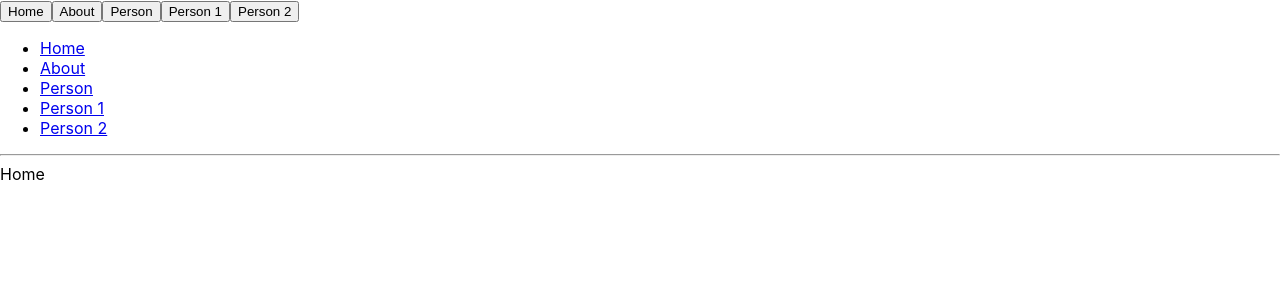
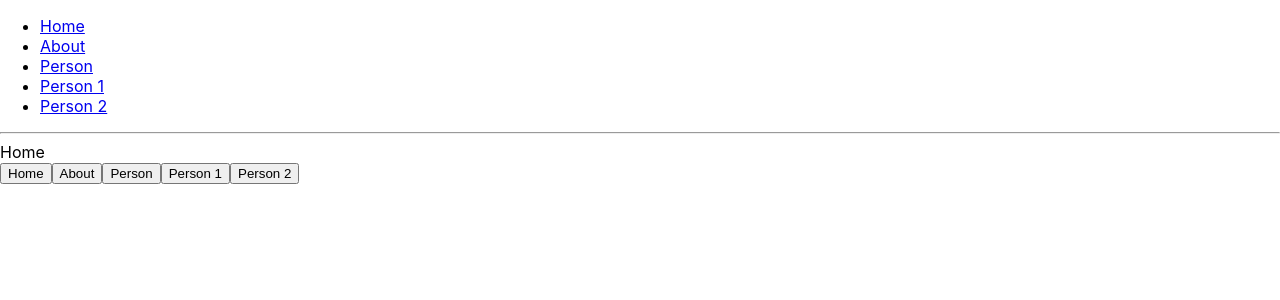
Before and after one commit to ajeetshah/react-hashrouter, a React (Create React App) app: page / in a window 1280 px wide. Shown: the top 300 px of the page. Built offline with nearby package versions, Linux system fonts and the light colour scheme.

Commit message:
history push

```diff
--- a/src/components/home.tsx
+++ b/src/components/home.tsx
@@ -1,9 +1,17 @@
 import React from 'react'
+import { useHistory } from 'react-router-dom'
 
 function Home() {
+  const history = useHistory()
+  console.debug(history)
   return (
     <>
       <div>Home</div>
+      <button onClick={() => history.push('/')}>Home</button>
+      <button onClick={() => history.push('/about')}>About</button>
+      <button onClick={() => history.push('/person')}>Person</button>
+      <button onClick={() => history.push('/person?id=1')}>Person 1</button>
+      <button onClick={() => history.push('/person?id=2')}>Person 2</button>
     </>
   )
 }
--- a/src/routes/routes.tsx
+++ b/src/routes/routes.tsx
@@ -1,21 +1,14 @@
 import React from 'react'
-import { HashRouter, Switch, Route, Link, useHistory } from 'react-router-dom'
+import { HashRouter, Switch, Route, Link } from 'react-router-dom'
 import About from '../components/about'
 import Home from '../components/home'
 import Person from '../components/person'
 
 const Routes = () => {
-  const history = useHistory()
-  console.debug(history)
   return (
     <>
       <HashRouter>
         <div>
-          <button onClick={() => history.push('/')}>Home</button>
-          <button onClick={() => history.push('/about')}>About</button>
-          <button onClick={() => history.push('/person')}>Person</button>
-          <button onClick={() => history.push('/person?id=1')}>Person 1</button>
-          <button onClick={() => history.push('/person?id=2')}>Person 2</button>
           <ul>
             <li>
               <Link to="/">Home</Link>
```
